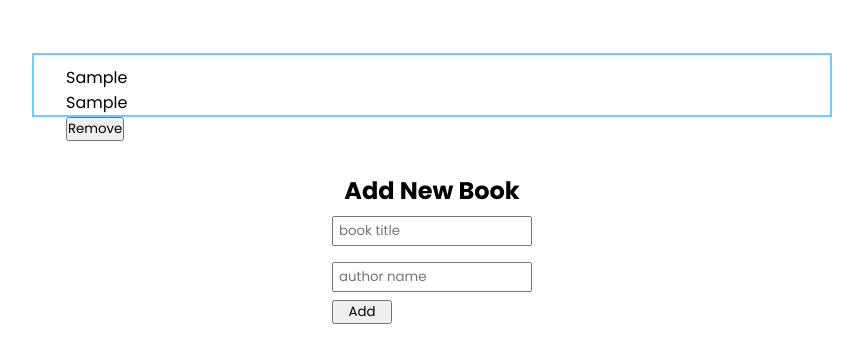
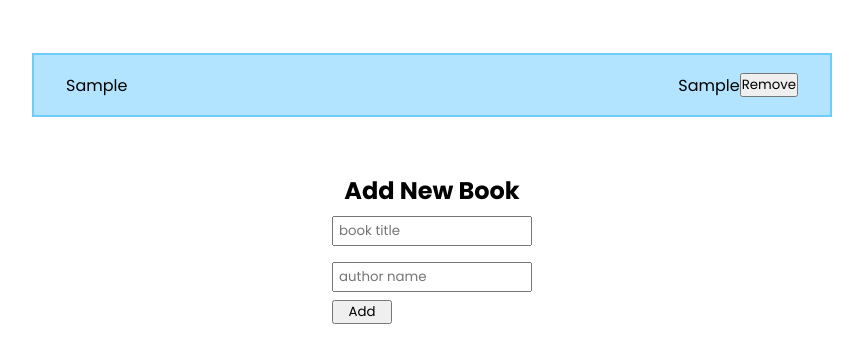
Before and after one commit to omarbabou/awesome-book, a website: page index.html in a window 1280 px wide. Both pictures are taken after typing "Sample", "Sample" into the empty fields and a click on the button "Add". Shown: the part 130-492 px from the top of the page, without its empty margins (208-1071 px from the left). Drawn offline with Linux system fonts and the light colour scheme.

Commit message:
Add background color to the book item child

```diff
--- a/css/style.css
+++ b/css/style.css
@@ -46,6 +46,22 @@ h1 span {
   padding: 10px 2rem;
 }
 
+.bookItem,
+.book-content {
+  display: flex;
+  justify-content: space-between;
+  width: 100%;
+  align-items: center;
+}
+
+.bookItem:nth-child(odd) {
+  background-color: var(--secondary-color);
+}
+
+.bookItem:nth-child(even) {
+  background-color: var(--secondary-color-alt);
+}
+
 form {
   display: flex;
   flex-direction: column;
```
